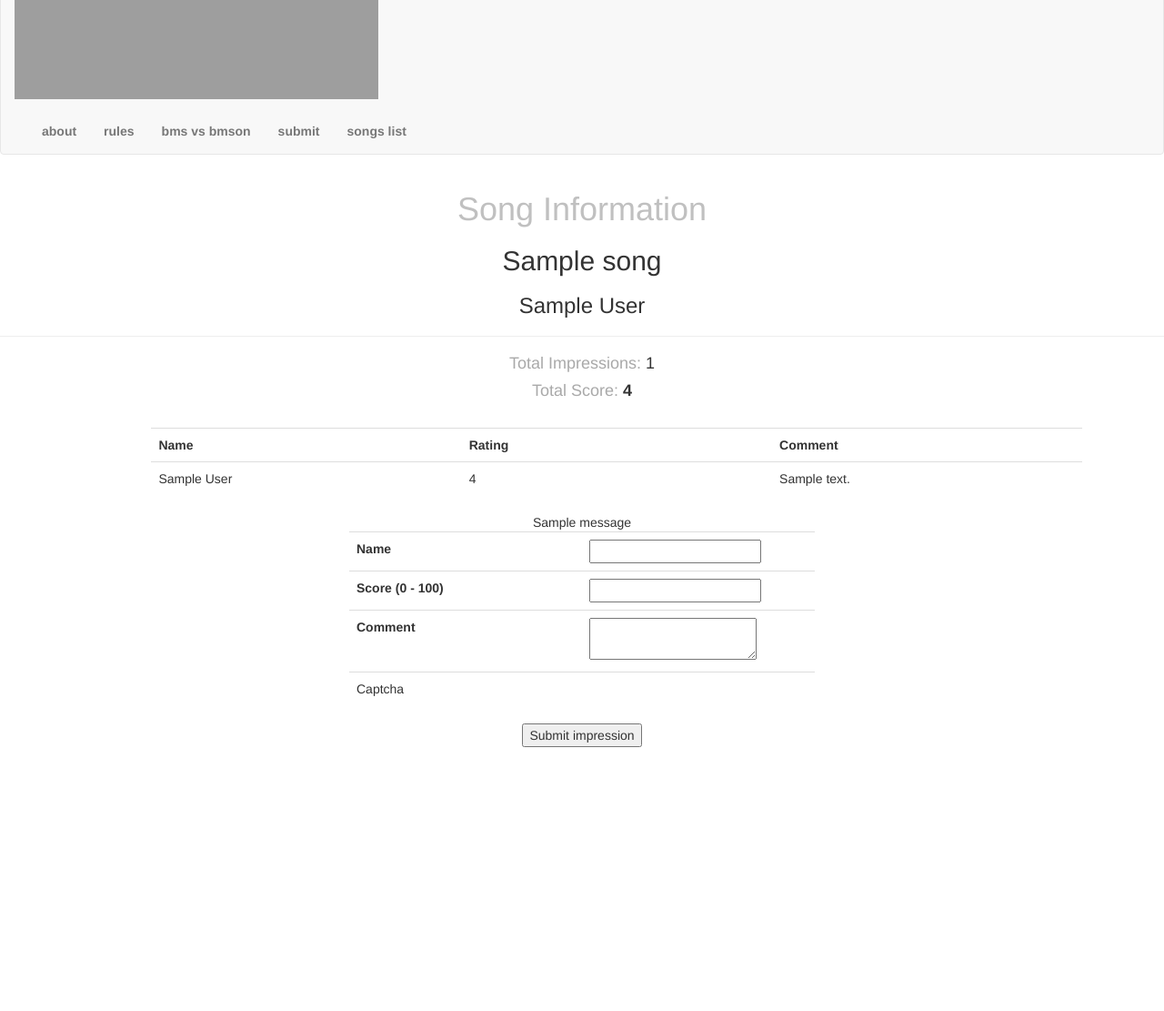
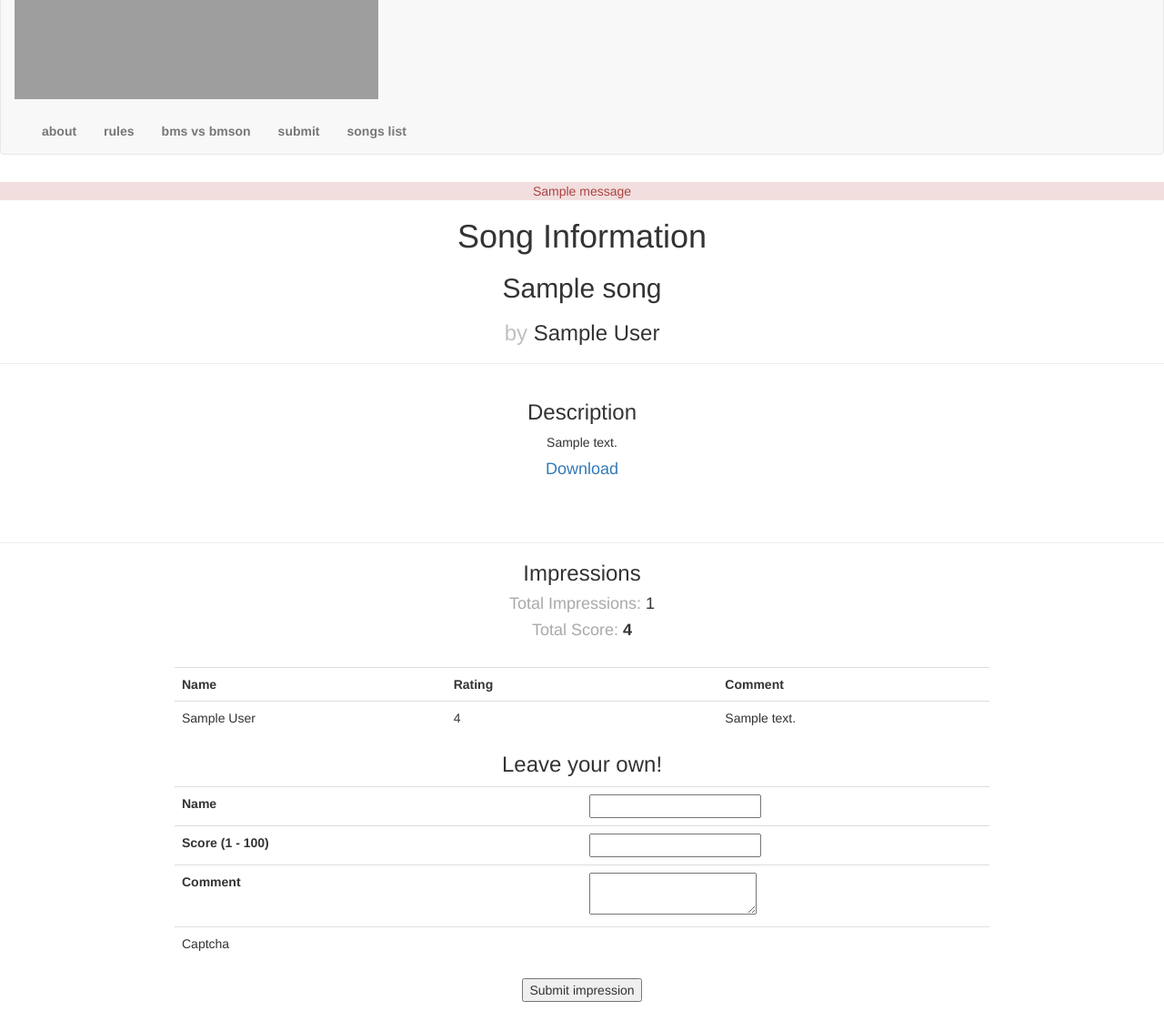
Before and after one commit to zardoru/becgi, a Flask app: template templates/songimpressions.html in a window 1280 px wide. Shown: the part 212-1323 px from the top of the page at 91% size. Before the commit the page ends 1033 px from the top, so only its background shows below. Run offline with Flask 2, Linux system fonts and the light colour scheme; the template is opened without the code that fills it: values that come from a table or form of the project are taken from there, most other values are stand-ins (such as "Sample title", 1, 10 or a date in 2020); one stand-in notice (Sample message) is shown; parts of the project's set-up code (start-up, migrations or seed data) failed here and were passed over; some libraries are stand-ins or nearby versions; grey boxes are pictures that could not be loaded.

Commit message:
Many changes. (Move to postgres, etc)

```diff
--- a/app.py
+++ b/app.py
@@ -1,20 +1,39 @@
 from flask import Flask
-from flask import render_template, url_for, redirect, request
+from flask import render_template, url_for, redirect, request, flash
 from wtforms import TextAreaField, TextField, IntegerField
-from wtforms.fields.html5 import URLField
-from wtforms.validators import url, DataRequired
+from wtforms.fields.html5 import URLField, EmailField
+from wtforms.validators import url, DataRequired, Email
 from flask.ext.wtf import Form
 from flask.ext.wtf import RecaptchaField
 import database
+from datetime import datetime
 
+# boilerplate
 app = Flask(__name__)
 app.config.from_object("config")
 database.generate()
 
+# instance date management
+tp = lambda x: datetime.strptime(x, "%d/%m/%Y")
+ssd = tp(app.config["START_SUBMIT_DATE"])
+esd = tp(app.config["END_SUBMIT_DATE"])
+sid = tp(app.config["START_IMPRESSION_DATE"])
+eid = tp(app.config["END_IMPRESSION_DATE"])
+
 # app vars (to be used etc)
-submissions_open = True
-impressions_open = True
+def are_submissions_open():
+    if not app.debug:
+        return ssd <= datetime.utcnow() <= esd
+    else:
+        return True
 
+def are_impressions_open():
+    if not app.debug:
+        return sid <= datetime.utcnow() <= sid
+    else:
+        return True
+
+# app
 @app.route('/')
 def submissions_list():
     return render_template("about.html")
@@ -25,11 +44,12 @@ class SubmitForm(Form):
     bga_author = TextField("BGA author(s) (comma separated, optional)")
     description = TextAreaField("Description (1024 chars)")
     bms_link = URLField("Download URL", validators=[url(), DataRequired()])
+    bms_email = EmailField("Author E-Mail", validators=[Email()])
     captcha = RecaptchaField()
 
 class ImpressionForm(Form):
     author = TextField("Name")
-    rating = IntegerField("Score (0 - 100)", validators=[DataRequired()])
+    rating = IntegerField("Score (1 - 100)", validators=[DataRequired()])
     comment = TextAreaField("Comment")
     captcha = RecaptchaField()
 
@@ -37,14 +57,14 @@ class ImpressionForm(Form):
 def submit_bms(form=None):
     if form is None:
         form = SubmitForm()
-    if submissions_open:
+    if are_submissions_open():
         return render_template("submit.html", form=form)
     else:
         return render_template("section_closed.html")
 
 @app.route('/submit/handle_submit', methods=['POST'])
 def handle_bms_submission():
-    if submissions_open:
+    if are_submissions_open():
         form = SubmitForm()
         if form.validate_on_submit():
             name = form.bms_name.data
@@ -52,7 +72,8 @@ def handle_bms_submission():
             bga_author = form.bga_author.data
             description = form.description.data
             link = form.bms_link.data
-            database.insert_entry(name, author, bga_author, description, link)
+            email = form.bms_email.data
+            database.insert_entry(name, author, bga_author, description, link, email)
             return render_template("submit_success.html", name=name, author=author, link=link, success=True)
         return render_template("submit_success.html", success=False)
     else:
@@ -76,7 +97,7 @@ def evt_rules():
 
 @app.route("/impressions/")
 def evt_songs():
-    if impressions_open:
+    if are_impressions_open():
         return render_template("impressions.html", entries=database.get_entries())
     else:
         return render_template("section_closed.html")
@@ -86,7 +107,7 @@ def sng_impressions(id, form=None):
     if form is None:
         form = ImpressionForm()
 
-    if impressions_open:
+    if are_impressions_open():
         impressions = database.get_impressions(id)
         return render_template("songimpressions.html",
             impressions=impressions,
@@ -99,7 +120,7 @@ def sng_impressions(id, form=None):
 
 @app.route("/impressions/id/submit/<id>", methods=["POST"])
 def submit_impression(id):
-    if impressions_open:
+    if are_impressions_open():
         form = ImpressionForm()
         if form.validate_on_submit():
             author = form.author.data
--- a/database.sql
+++ b/database.sql
@@ -4,7 +4,8 @@ CREATE TABLE IF NOT EXISTS entry (
   author varchar(255),
   bga_author varchar(255),
   description varchar(1024),
-  url varchar(255)
+  url varchar(255),
+  email varchar(255)
 );
 
 CREATE TABLE IF NOT EXISTS impression (
--- /dev/null
+++ b/static/becss.css
@@ -0,0 +1,32 @@
+.b-header {
+  padding-left:3%;
+}
+
+.description-text {
+  width:75%;
+  padding-left:6%;
+  font-family: 'Alegreya Sans';
+}
+
+.d-pad {
+  padding-left: 12%;
+}
+
+.subt {
+  color:silver;
+}
+
+.mar {
+  margin-left: 3%;
+  margin-right: 3%;
+}
+
+.submit-table {
+  width: 70%;
+  table-layout: fixed;
+}
+
+.impression-table {
+  width: 70%;
+  table-layout: fixed;
+}
--- a/templates/about.html
+++ b/templates/about.html
@@ -2,8 +2,8 @@
 {% block content %}
 
 <div style="float:left; height: 100%;">
-    <h1 style="padding-left:3%;" id="about">About</h1>
-    <p style="padding-left:5%; width:75%; font-family: 'Alegreya Sans'">
+    <h1 class="b-header" id="about">About</h1>
+    <p class="description-text">
 				Welcome to the first installment of Be-Music West!
         <br/>
         <br/>
--- a/templates/songimpressions.html
+++ b/templates/songimpressions.html
@@ -3,18 +3,40 @@
 {% block content %}
 
 <center>
-    <h1><span style="color:silver"> Song Information </span></h1>
+
+{% with messages = get_flashed_messages() %}
+  {% if messages %}
+
+    <div class="text-danger bg-danger">
+    {% for message in messages %}
+      {{ message }}
+    {% endfor %}
+  </div>
+  {% endif %}
+{% endwith %}
+
+    <h1 class=".subt">Song Information </span></h1>
     <h2> {{song.name}} </h2>
-    <h3> {{song.author}} </h3>
+    <h3> <span class="subt">by</span> {{song.author}} </h3>
+    <hr/>
+    <div class="container">
+      <div class="container-fluid">
+        <h3> Description </h4>
+        <p>{{song.description}}</p>
+        <a href="{{song.link}}"><h4> Download </h4></a>
+      </div>
+    </div>
+  <br/> <br/>
     <hr/>
 
+  <h3>Impressions</h4>
 {% if impression_count == 0 %}
     <center>Nothing to show.</center>
 {% else %}
     <h4><span style="color:darkgrey">Total Impressions: </span>{{impression_count}}</h4>
     <h4><span style="color:darkgrey">Total Score: </span><b>{{rating}}</b></h4><br/>
 
-    <table class="table" style="margin-left: 6%; width: 80%; table-layout: fixed">
+    <table class="table impression-table">
         <tr>
             <td>
                 <b>Name</b>
@@ -38,22 +60,11 @@
     </table>
 {% endif %}
 
-{% with messages = get_flashed_messages() %}
-  {% if messages %}
-
-    <div style="text-color: red">
-    {% for message in messages %}
-      {{ message }}
-    {% endfor %}
-  </div>
-  {% endif %}
-{% endwith %}
-
-
+  <h3> Leave your own! </h3>
     <form action="submit/{{song.id}}" method="post">
   {{form.csrf_token}}
 
-        <table class="table" style="width: 40%; table-layout: fixed">
+        <table class="table submit-table" style="">
             <tr>
                 <td>{{form.author.label}}</td>
                 <td>{{form.author}}</td>
--- a/templates/template.html
+++ b/templates/template.html
@@ -8,7 +8,8 @@
                     <title>Be-Music West {% block title %}{% endblock %}</title>
                     <!-- Bootstrap -->
                     <link rel="stylesheet" href="https://maxcdn.bootstrapcdn.com/bootstrap/3.3.5/css/bootstrap.min.css">
-                        <link href='https://fonts.googleapis.com/css?family=Poiret+One|Alegreya+Sans' rel='stylesheet' type='text/css'>
+                    <link href='https://fonts.googleapis.com/css?family=Poiret+One|Alegreya+Sans' rel='stylesheet' type='text/css'>
+                    <link href="{{url_for('static', filename='becss.css')}}" rel='stylesheet' type='text/css'>
 		{% block head %}
 		{% endblock %}
 
```
Also changed, not shown: database.py (+41 -19 lines), templates/bmson.html (+11 -8 lines), templates/rules.html (+4 -4 lines), templates/section_closed.html (+3 -4 lines), templates/submit.html (+15 -4 lines).
